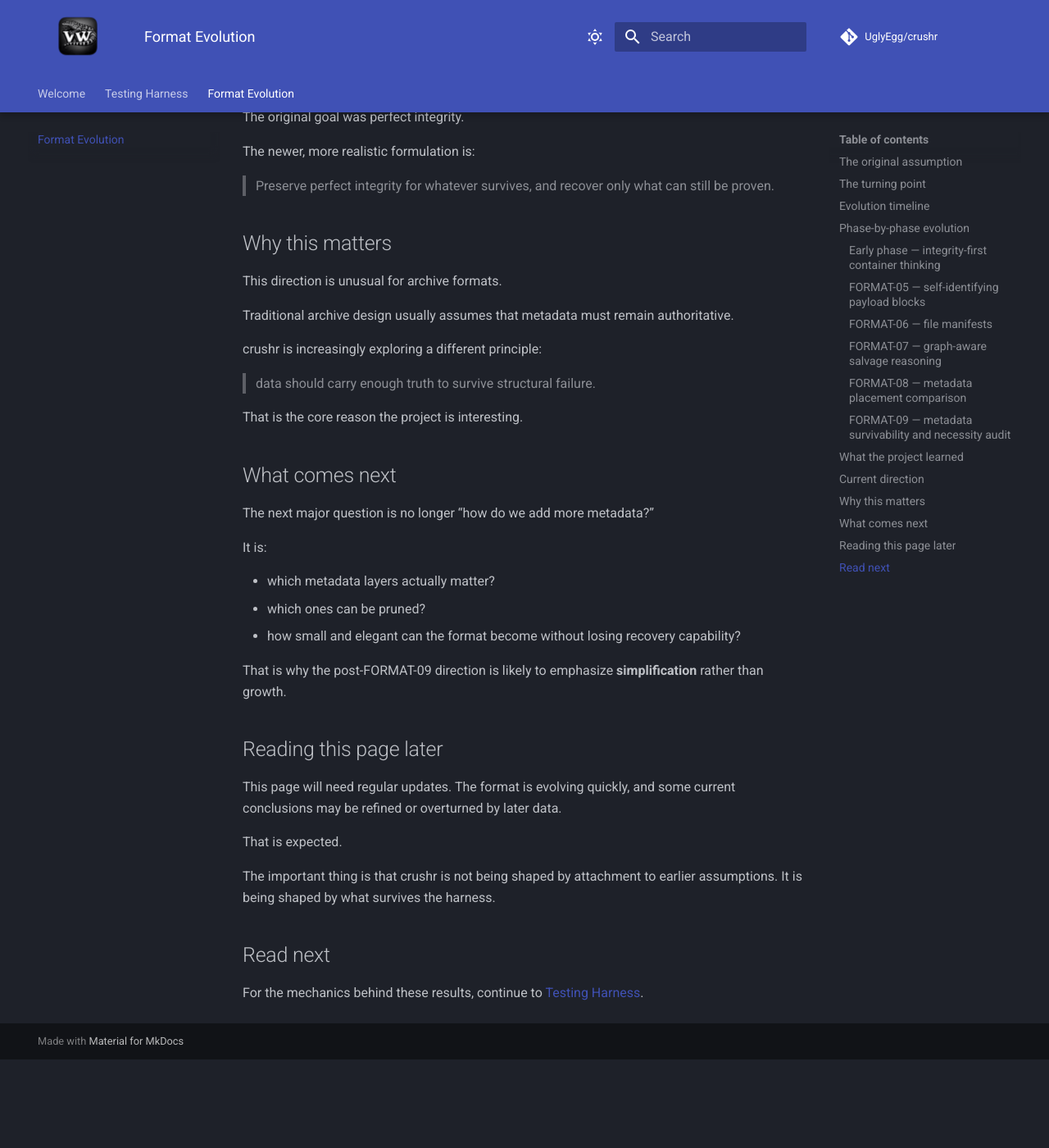
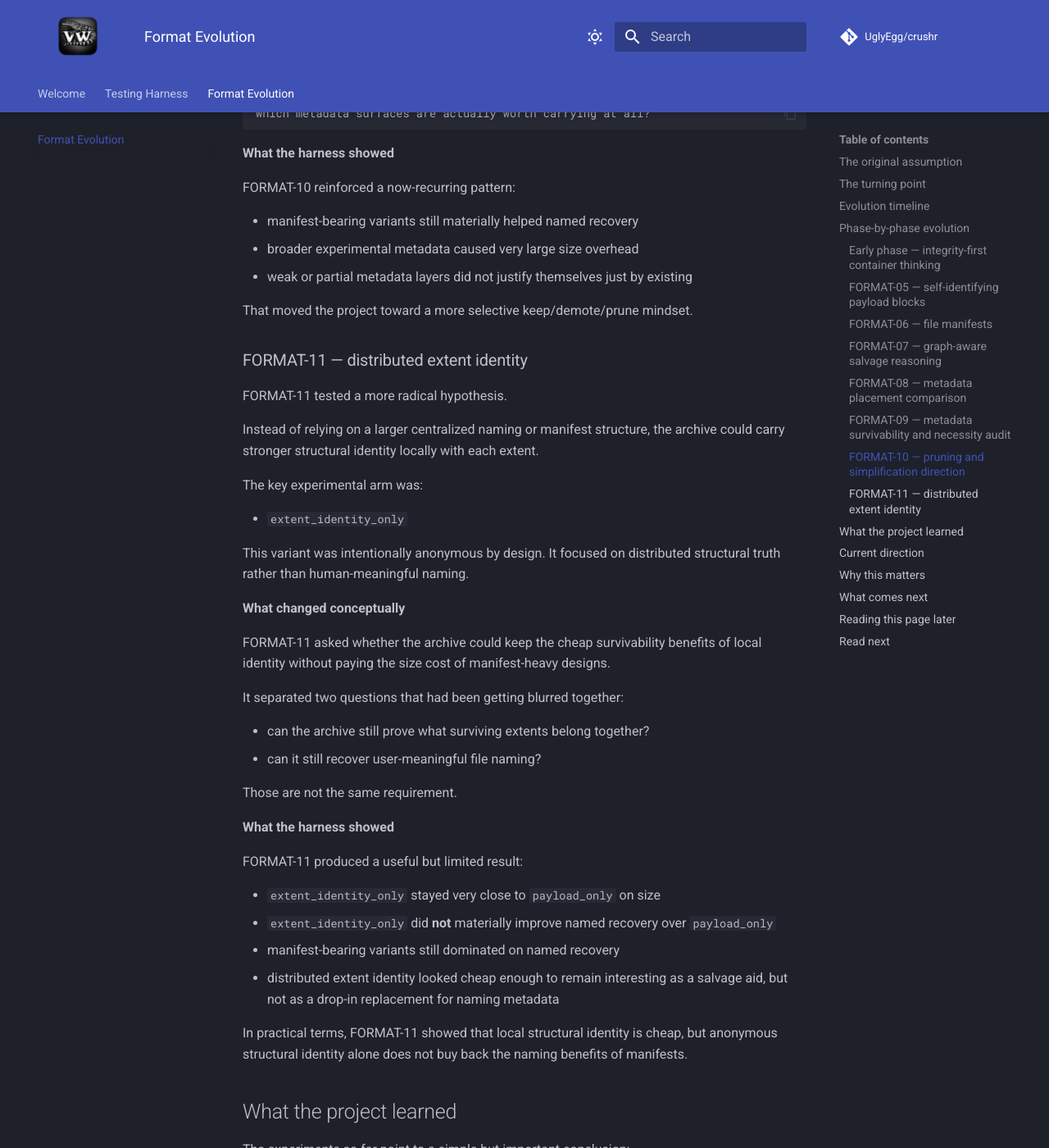
Before and after one commit to UglyEgg/crushr, an MkDocs documentation site: the page built from docs/format-evolution.md, in a window 1280 px wide and 1400 px high, scrolled down 5258 px. Shown: the whole window at 82% size. Built offline with MkDocs 1.6.1 and Material for MkDocs 9.7.7, drawn with Linux system fonts in a browser that asks for light colours; comment, search, counter and statistics services are not loaded; before the commit the page ends 6550 px from its top, so only the background shows below that; some of the changed text lies outside the part shown.

Commit message:
updated progress

````diff
--- a/docs/format-evolution.md
+++ b/docs/format-evolution.md
@@ -4,7 +4,7 @@
 
 The short version is:
 
-> crushr started as an integrity-first archive format and is evolving into a **salvage-first archive design** where the strongest truth lives with the payload rather than in a fragile metadata hub.
+> crushr started as an integrity-first archive format and is evolving into an **integrity-first, salvage-aware archive design** where the strongest durable truth lives as close to the payload as possible, and heavier metadata is kept only if the corruption harness proves it earns its keep.
 
 This page exists to help readers understand how the format changed, what the harness proved, and why the current direction looks the way it does.
 
@@ -46,6 +46,8 @@
     E --> F["FORMAT-08 metadata placement comparison"]
     F --> G["FORMAT-09 metadata survivability audit"]
     G --> H["FORMAT-10 pruning / simplification direction"]
+    H --> I["FORMAT-11 distributed extent identity"]
+    I --> J["FORMAT-12 inline naming experiment pending"]
 ```
 
 ## Phase-by-phase evolution
@@ -145,6 +147,70 @@
 
 This strongly suggested that the current metadata layers were not driving resilience.
 
+### FORMAT-10 — pruning and simplification direction
+
+FORMAT-10 turned the FORMAT-09 findings into an explicit design challenge.
+
+Instead of assuming every metadata surface deserved to remain because it seemed useful in theory, the project began comparing stripped-down variants against manifest-bearing and full experimental designs.
+
+**What changed conceptually**
+
+The design question shifted from:
+
+```text
+how do we protect more metadata?
+```
+
+to:
+
+```text
+which metadata surfaces are actually worth carrying at all?
+```
+
+**What the harness showed**
+
+FORMAT-10 reinforced a now-recurring pattern:
+
+- manifest-bearing variants still materially helped named recovery
+- broader experimental metadata caused very large size overhead
+- weak or partial metadata layers did not justify themselves just by existing
+
+That moved the project toward a more selective keep/demote/prune mindset.
+
+### FORMAT-11 — distributed extent identity
+
+FORMAT-11 tested a more radical hypothesis.
+
+Instead of relying on a larger centralized naming or manifest structure, the archive could carry stronger structural identity locally with each extent.
+
+The key experimental arm was:
+
+- `extent_identity_only`
+
+This variant was intentionally anonymous by design. It focused on distributed structural truth rather than human-meaningful naming.
+
+**What changed conceptually**
+
+FORMAT-11 asked whether the archive could keep the cheap survivability benefits of local identity without paying the size cost of manifest-heavy designs.
+
+It separated two questions that had been getting blurred together:
+
+- can the archive still prove what surviving extents belong together?
+- can it still recover user-meaningful file naming?
+
+Those are not the same requirement.
+
+**What the harness showed**
+
+FORMAT-11 produced a useful but limited result:
+
+- `extent_identity_only` stayed very close to `payload_only` on size
+- `extent_identity_only` did **not** materially improve named recovery over `payload_only`
+- manifest-bearing variants still dominated on named recovery
+- distributed extent identity looked cheap enough to remain interesting as a salvage aid, but not as a drop-in replacement for naming metadata
+
+In practical terms, FORMAT-11 showed that local structural identity is cheap, but anonymous structural identity alone does not buy back the naming benefits of manifests.
+
 ## What the project learned
 
 The experiments so far point to a simple but important conclusion:
@@ -162,6 +228,16 @@
 - helpful for confidence and naming when it survives
 - not the primary source of recoverability
 
+It also means the term “metadata” needs to be treated more carefully.
+
+At this stage the project has to distinguish between:
+
+- **structural identity** needed to verify and group surviving data
+- **naming/path truth** needed for human-meaningful recovery
+- a broader **Unix metadata envelope** such as mode, uid, gid, mtime, xattrs, and related policy
+
+Those layers should not be treated as one undifferentiated blob.
+
 ## Current direction
 
 The format is now moving toward a more minimal, evidence-driven architecture.
@@ -172,7 +248,8 @@
 minimal container framing
 + self-identifying payload blocks
 + salvage reasoning
-+ only the metadata that proves its worth
++ distributed structural identity where it proves worth
++ only the naming/metadata surfaces that survive enough to justify their byte cost
 ```
 
 This is a major refinement of the original mission.
@@ -195,17 +272,34 @@
 
 That is the core reason the project is interesting.
 
+At the same time, crushr is still a compression-oriented archive format, not merely a forensic container.
+
+That means size overhead remains a first-class design constraint. A recovery feature that inflates the archive enough to undermine the format’s compression credibility has to clear a much higher bar.
+
 ## What comes next
 
-The next major question is no longer “how do we add more metadata?”
+The next major question is no longer simply “how do we add more metadata?”
 
-It is:
+After FORMAT-11, the sharper question is:
 
-- which metadata layers actually matter?
-- which ones can be pruned?
-- how small and elegant can the format become without losing recovery capability?
+- can distributed naming restore named recovery without the size blow-up of manifest-heavy variants?
+- if names and paths are the one thing metadata is still buying, can that truth be distributed locally instead of centralized?
+- how much duplication is too much before the format stops looking credible as a compression-oriented design?
 
-That is why the post-FORMAT-09 direction is likely to emphasize **simplification** rather than growth.
+That is the purpose of the pending FORMAT-12 experiment.
+
+FORMAT-12 is expected to compare at least:
+
+- `payload_only`
+- `extent_identity_only`
+- `payload_plus_manifest`
+- `full_current_experimental`
+- `extent_identity_inline_path`
+
+and answer whether embedding name/path truth into local extent identity buys enough named recovery to justify its byte cost.
+
+If it does, that points toward a retained distributed naming surface.
+If it does not, that strengthens the case for pruning or demoting naming-heavy metadata rather than carrying it on principle.
 
 ## Reading this page later
 
````
Also changed, not shown: 3 other files.
